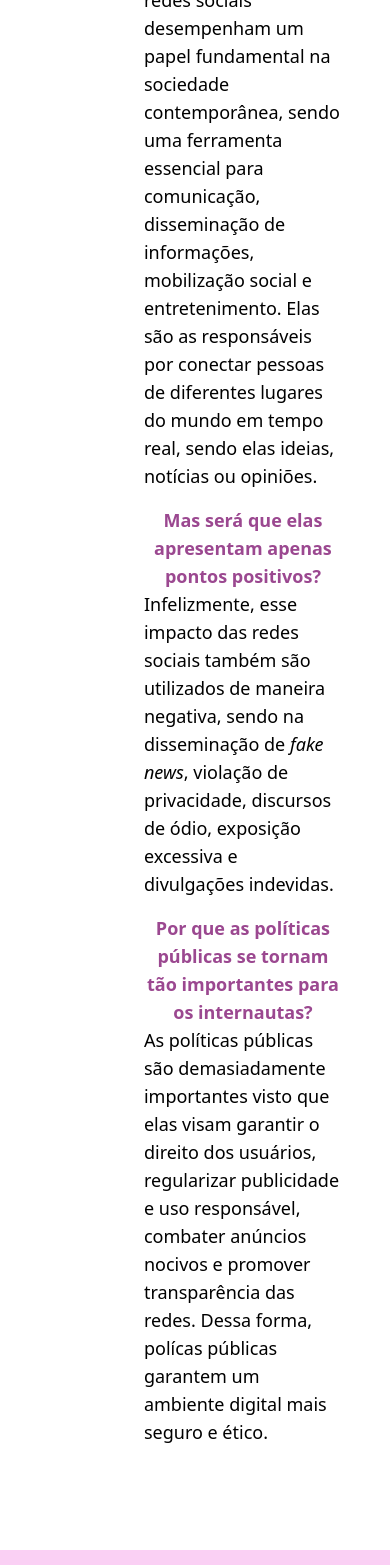
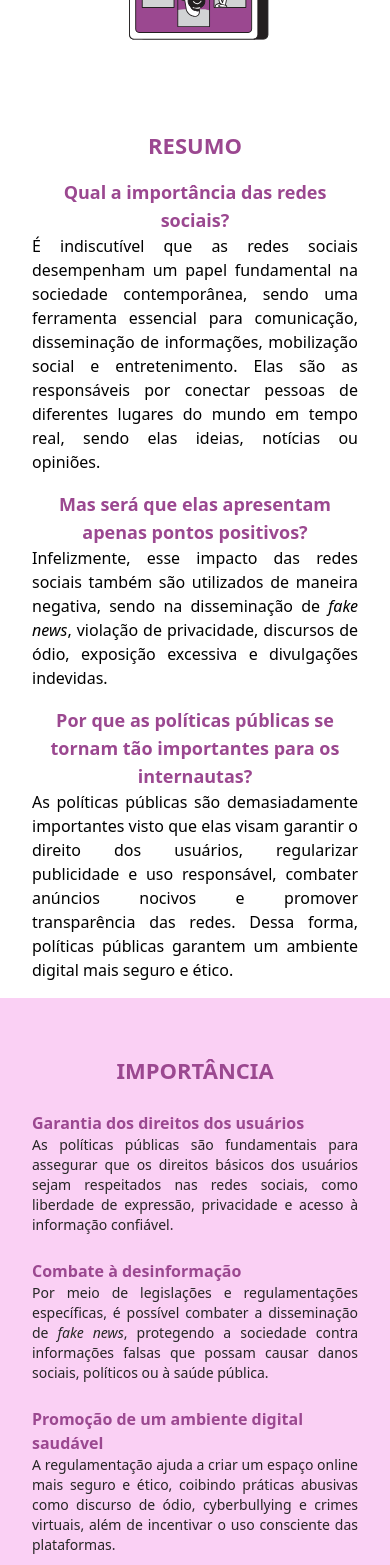
Before and after one commit to marowyck/ppublicas, a Next.js app: page / in a window 390 px wide. Shown: the part 432-1997 px from the top of the page. Built offline with nearby package versions, Linux system fonts and the light colour scheme.

Commit message:
feat: add responsivity

```diff
--- a/src/(app)/examples/page.tsx
+++ b/src/(app)/examples/page.tsx
@@ -1,18 +1,18 @@
 'use client';
 
-import Senado from '../../../public/images/Senado_Federal_do_Brasil_(Flag).jpg'
-import FakeNews from '../../../public/images/3cdb8d10-0736-11e8-a0cd-5ffc6ce60a85_fake-news-2127597_1920.png.cf.jpg'
-import LGPD from '../../../public/images/LGPD-CONTRATE-COM-PROMOCAO-OFERTA.png'
-import STJ from '../../../public/images/unnamed.png'
+import { useEffect, useRef, useState } from 'react';
+import { ChevronLeft, ChevronRight } from 'lucide-react';
+import InstagramPost from '@/components/layout/InstagramPost';
 
-import PLBETS from '../../../public/images/bets-celular.jpg'
-import PLFAKE from '../../../public/images/plfake.jpeg'
-import LGPDFOTO from '../../../public/images/lgpd.jpeg'
-import REDESSOCIAIS from '../../../public/images/20180812074324157698i-1.jpg'
+import Senado from '../../../public/images/Senado_Federal_do_Brasil_(Flag).jpg';
+import FakeNews from '../../../public/images/3cdb8d10-0736-11e8-a0cd-5ffc6ce60a85_fake-news-2127597_1920.png.cf.jpg';
+import LGPD from '../../../public/images/LGPD-CONTRATE-COM-PROMOCAO-OFERTA.png';
+import STJ from '../../../public/images/unnamed.png';
 
-import { useEffect, useRef, useState } from 'react';
-import InstagramPost from '@/components/layout/InstagramPost';
-import { ChevronLeft, ChevronRight } from 'lucide-react';
+import PLBETS from '../../../public/images/bets-celular.jpg';
+import PLFAKE from '../../../public/images/plfake.jpeg';
+import LGPDFOTO from '../../../public/images/lgpd.jpeg';
+import REDESSOCIAIS from '../../../public/images/20180812074324157698i-1.jpg';
 
 const posts = [
     {
@@ -20,7 +20,7 @@ const posts = [
         username: 'Senado',
         profileImage: Senado,
         postImage: PLBETS,
-        caption: 'Influenciadores, atletas e artistas têm grande poder nas redes, mas até onde vai essa influência? O Senado aprovou um projeto de lei que proíbe a promoção de apostas (bets) por essas figuras públicas. O objetivo é proteger principalmente os jovens e evitar o incentivo ao vício em jogos online. Responsabilidade também é influência. ⚠️',
+        caption: 'Influenciadores, atletas e artistas têm grande poder nas redes...',
         likes: 1280,
         lastComment: {
             user: 'População',
@@ -32,11 +32,11 @@ const posts = [
         username: 'PL_FakeNews',
         profileImage: FakeNews,
         postImage: PLFAKE,
-        caption: 'Notícias falsas circulam mais rápido que a verdade. E o preço disso? Desinformação, manipulação e até violência. O PL das Fake News propõe regras claras para que plataformas identifiquem, modere e informem sobre conteúdos enganosos. Uma internet segura depende de conteúdo confiável! 🔍📰',
+        caption: 'Notícias falsas circulam mais rápido que a verdade...',
         likes: 945,
         lastComment: {
             user: 'População',
-            text: 'Isso me ajudaria demais! Toda vez acabo me perdendo no que é falso ou verdadeiro.',
+            text: 'Isso me ajudaria demais!',
         },
     },
     {
@@ -44,11 +44,11 @@ const posts = [
         username: 'LGPD',
         profileImage: LGPD,
         postImage: LGPDFOTO,
-        caption: 'Você sabia que seus dados podem estar sendo vendidos agora mesmo? A LGPD já é um marco, mas ainda faltam políticas públicas fortes para fiscalizar, punir abusos e educar usuários. Seus dados são valiosos. Proteja o que é seu. 🔐📱',
+        caption: 'Você sabia que seus dados podem estar sendo vendidos agora mesmo?...',
         likes: 1732,
         lastComment: {
             user: 'População',
-            text: 'Sem dúvidas a lei mais importante para nós usuários!',
+            text: 'Sem dúvidas a lei mais importante!',
         },
     },
     {
@@ -56,11 +56,11 @@ const posts = [
         username: 'STJ',
         profileImage: STJ,
         postImage: REDESSOCIAIS,
-        caption: 'Ter regras para o uso das redes sociais é fundamental para garantir que o ambiente virtual seja seguro e respeitoso. Essas políticas ajudam a proteger a imagem da empresa, evitam o vazamento de informações confidenciais e promovem o respeito entre colaboradores e seguidores. Além disso, ajudam a evitar problemas legais e crises de reputação. No mundo digital, responsabilidade e ética são tão importantes quanto no presencial. Antes de postar, pense sempre no impacto! ✅✨',
+        caption: 'Ter regras para o uso das redes sociais é fundamental...',
         likes: 1107,
         lastComment: {
             user: 'População',
-            text: 'Sem dúvidas, isso é importantissimo! Alegria',
+            text: 'Sem dúvidas, isso é importantissimo!',
         },
     },
 ];
@@ -78,16 +78,18 @@ export default function Examples() {
         }
     };
 
-    const scrollLeft = () => {
-        if (containerRef.current) {
-            containerRef.current.scrollBy({ left: -400, behavior: 'smooth' });
-        }
-    };
+    const scrollByOneCard = (direction: 'left' | 'right') => {
+        const container = containerRef.current;
+        if (!container) return;
 
-    const scrollRight = () => {
-        if (containerRef.current) {
-            containerRef.current.scrollBy({ left: 400, behavior: 'smooth' });
-        }
+        const containerWidth = container.clientWidth;
+
+        const card = container.querySelector('div > div');
+        const cardWidth = card ? (card as HTMLElement).offsetWidth : 360;
+
+        const scrollAmount = direction === 'left' ? -cardWidth : cardWidth;
+
+        container.scrollBy({ left: scrollAmount, behavior: 'smooth' });
     };
 
     useEffect(() => {
@@ -98,41 +100,46 @@ export default function Examples() {
             window.addEventListener('resize', updateScrollButtons);
         }
         return () => {
-            if (container) container.removeEventListener('scroll', updateScrollButtons);
+            container?.removeEventListener('scroll', updateScrollButtons);
             window.removeEventListener('resize', updateScrollButtons);
         };
     }, []);
 
     return (
-        <div className="relative max-w-[1300px] mx-auto py-12">
-            <p className='font-bold text-[22px] text-[#9b4890] text-center'>POLÍTICAS PÚBLICAS</p>
-            <div className="flex justify-between items-center mb-4 px-6 pt-12">
+        <div className="relative max-w-[1300px] mx-auto py-12 px-4">
+            <p className="font-bold text-[22px] text-[#9b4890] text-center">POLÍTICAS PÚBLICAS</p>
+
+            <div className="relative flex items-center mt-12">
                 <button
-                    onClick={scrollLeft}
+                    onClick={() => scrollByOneCard('left')}
                     disabled={!canScrollLeft}
-                    className={`p-2 rounded-full shadow-xl ${canScrollLeft ? 'bg-[#9b4890] cursor-pointer' : 'bg-gray-400 cursor-not-allowed'
-                        }`}
+                    aria-label="Scroll para a esquerda"
+                    className={`p-2 rounded-full shadow-xl absolute left-0 z-10 bg-[#9b4890] text-white disabled:bg-gray-400 disabled:cursor-not-allowed`}
                 >
-                    <ChevronLeft size={24} color='white' />
+                    <ChevronLeft size={24} />
                 </button>
+
                 <div
                     ref={containerRef}
-                    className="flex gap-6 px-6 scroll-smooth no-scrollbar overflow-x-hidden"
-                    style={{ width: 780 }}
+                    className="flex gap-6 overflow-x-auto scroll-smooth no-scrollbar w-full snap-x snap-mandatory"
                 >
                     {posts.map((post) => (
-                        <div key={post.id} className="flex-shrink-0 w-[360px]">
+                        <div
+                            key={post.id}
+                            className="flex-shrink-0 w-full max-w-[360px] snap-center"
+                        >
                             <InstagramPost {...post} />
                         </div>
                     ))}
                 </div>
+
                 <button
-                    onClick={scrollRight}
+                    onClick={() => scrollByOneCard('right')}
                     disabled={!canScrollRight}
-                    className={`p-2 rounded-full shadow-xl ${canScrollRight ? 'bg-[#9b4890] cursor-pointer' : 'bg-gray-400 cursor-not-allowed'
-                        }`}
+                    aria-label="Scroll para a direita"
+                    className={`p-2 rounded-full shadow-xl absolute right-0 z-10 bg-[#9b4890] text-white disabled:bg-gray-400 disabled:cursor-not-allowed`}
                 >
-                    <ChevronRight size={24} color='white' />
+                    <ChevronRight size={24} />
                 </button>
             </div>
         </div>
--- a/src/(app)/importance/page.tsx
+++ b/src/(app)/importance/page.tsx
@@ -3,58 +3,59 @@ import Image from 'next/image'
 
 export default function Importance() {
     return (
-        <div className="flex flex-row-reverse bg-[#fad0f4]">
-            <div className='pt-8'>
+        <div className="flex flex-col-reverse md:flex-row-reverse bg-[#fad0f4] p-4 md:p-6">
+            <div className="flex justify-center pt-6 md:pt-8 md:w-1/2">
                 <Image
                     src={Facebook}
-                    alt={'Imagem de um celular branco com várias curtidas aparecendo.'}
-                    width={1200}
+                    alt="Imagem de um celular branco com várias curtidas aparecendo."
+                    width={600}
+                    className="w-full max-w-[300px] md:max-w-[600px] h-auto"
                 />
             </div>
-            <div className='flex flex-col gap-4 py-[80px] px-6'>
-                <p className='font-bold text-[22px] text-[#9b4890] text-center'>IMPORTÂNCIA</p>
+            <div className="flex flex-col gap-6 py-10 md:py-[80px] md:w-1/2">
+                <p className="font-bold text-[22px] text-[#9b4890] text-center">IMPORTÂNCIA</p>
 
                 <div>
-                    <p className='text-lg px-6 font-semibold text-[#9b4890]'>
+                    <p className="text-base md:text-lg px-4 md:px-6 font-semibold text-[#9b4890]">
                         Garantia dos direitos dos usuários
                     </p>
-                    <p className='text-lg px-6 text-[#262626]'>
+                    <p className="text-sm md:text-lg px-4 md:px-6 text-[#262626] text-justify">
                         As políticas públicas são fundamentais para assegurar que os direitos básicos dos usuários sejam respeitados nas redes sociais, como liberdade de expressão, privacidade e acesso à informação confiável.
                     </p>
                 </div>
 
                 <div>
-                    <p className='text-lg px-6 font-semibold text-[#9b4890]'>
+                    <p className="text-base md:text-lg px-4 md:px-6 font-semibold text-[#9b4890]">
                         Combate à desinformação
                     </p>
-                    <p className='text-lg px-6 text-[#262626]'>
-                        Por meio de legislações e regulamentações específicas, é possível combater a disseminação de <span className='italic'>fake news</span>, protegendo a sociedade contra informações falsas que possam causar danos sociais, políticos ou à saúde pública.
+                    <p className="text-sm md:text-lg px-4 md:px-6 text-[#262626] text-justify">
+                        Por meio de legislações e regulamentações específicas, é possível combater a disseminação de <span className="italic">fake news</span>, protegendo a sociedade contra informações falsas que possam causar danos sociais, políticos ou à saúde pública.
                     </p>
                 </div>
 
                 <div>
-                    <p className='text-lg px-6 font-semibold text-[#9b4890]'>
+                    <p className="text-base md:text-lg px-4 md:px-6 font-semibold text-[#9b4890]">
                         Promoção de um ambiente digital saudável
                     </p>
-                    <p className='text-lg px-6 text-[#262626]'>
+                    <p className="text-sm md:text-lg px-4 md:px-6 text-[#262626] text-justify">
                         A regulamentação ajuda a criar um espaço online mais seguro e ético, coibindo práticas abusivas como discurso de ódio, cyberbullying e crimes virtuais, além de incentivar o uso consciente das plataformas.
                     </p>
                 </div>
 
                 <div>
-                    <p className='text-lg px-6 font-semibold text-[#9b4890]'>
+                    <p className="text-base md:text-lg px-4 md:px-6 font-semibold text-[#9b4890]">
                         Transparência e responsabilidade das plataformas
                     </p>
-                    <p className='text-lg px-6 text-[#262626]'>
+                    <p className="text-sm md:text-lg px-4 md:px-6 text-[#262626] text-justify">
                         Políticas públicas exigem que empresas responsáveis por redes sociais atuem com mais transparência em seus algoritmos e processos de moderação de conteúdo, além de prestarem contas ao público e às autoridades competentes.
                     </p>
                 </div>
 
                 <div>
-                    <p className='text-lg px-6 font-semibold text-[#9b4890]'>
+                    <p className="text-base md:text-lg px-4 md:px-6 font-semibold text-[#9b4890]">
                         Inclusão digital e acesso equitativo
                     </p>
-                    <p className='text-lg px-6 text-[#262626]'>
+                    <p className="text-sm md:text-lg px-4 md:px-6 text-[#262626] text-justify">
                         Por meio de programas e incentivos, o Estado pode ampliar o acesso à internet e às redes sociais para populações marginalizadas, promovendo maior inclusão digital e igualdade no ambiente virtual.
                     </p>
                 </div>
--- a/src/(app)/resume/page.tsx
+++ b/src/(app)/resume/page.tsx
@@ -3,23 +3,40 @@ import Image from 'next/image'
 
 export default function Resume() {
     return (
-        <div className='flex p-6'>
-            <div className='pt-8'>
-                <Image src={Profile} alt={'Perfil de um homem em alguma rede social qualquer.'} width={1200} />
+        <div className='flex flex-col md:flex-row p-4 md:p-6'>
+            <div className='flex justify-center pt-6 md:pt-8 md:w-1/2'>
+                <Image
+                    src={Profile}
+                    alt='Perfil de um homem em alguma rede social qualquer.'
+                    width={600}
+                    className='w-full max-w-[300px] md:max-w-[600px] h-auto'
+                />
             </div>
-            <div className='flex flex-col gap-4 py-[80px]'>
+            <div className='flex flex-col gap-4 pt-10 md:pt-[80px] md:w-1/2'>
                 <p className='font-bold text-[22px] text-[#9b4890] text-center'>RESUMO</p>
                 <div>
-                    <p className='text-lg px-6 font-semibold text-[#9b4890] text-center'>Qual a importância das redes sociais?</p>
-                    <p className='text-lg px-6'>É indiscutível que as redes sociais desempenham um papel fundamental na sociedade contemporânea, sendo uma ferramenta essencial para comunicação, disseminação de informações, mobilização social e entretenimento. Elas são as responsáveis por conectar pessoas de diferentes lugares do mundo em tempo real, sendo elas ideias, notícias ou opiniões.</p>
+                    <p className='text-lg px-4 md:px-6 font-semibold text-[#9b4890] text-center'>
+                        Qual a importância das redes sociais?
+                    </p>
+                    <p className='text-base md:text-lg px-4 md:px-6 text-justify'>
+                        É indiscutível que as redes sociais desempenham um papel fundamental na sociedade contemporânea, sendo uma ferramenta essencial para comunicação, disseminação de informações, mobilização social e entretenimento. Elas são as responsáveis por conectar pessoas de diferentes lugares do mundo em tempo real, sendo elas ideias, notícias ou opiniões.
+                    </p>
                 </div>
                 <div>
-                    <p className='text-lg px-6 font-semibold text-[#9b4890] text-center'>Mas será que elas apresentam apenas pontos positivos?</p>
-                    <p className='text-lg px-6'>Infelizmente, esse impacto das redes sociais também são utilizados de maneira negativa, sendo na disseminação de <span className='italic'>fake news</span>, violação de privacidade, discursos de ódio, exposição excessiva e divulgações indevidas.</p>
+                    <p className='text-lg px-4 md:px-6 font-semibold text-[#9b4890] text-center'>
+                        Mas será que elas apresentam apenas pontos positivos?
+                    </p>
+                    <p className='text-base md:text-lg px-4 md:px-6 text-justify'>
+                        Infelizmente, esse impacto das redes sociais também são utilizados de maneira negativa, sendo na disseminação de <span className='italic'>fake news</span>, violação de privacidade, discursos de ódio, exposição excessiva e divulgações indevidas.
+                    </p>
                 </div>
                 <div>
-                    <p className='text-lg px-6 font-semibold text-[#9b4890] text-center'>Por que as políticas públicas se tornam tão importantes para os internautas?</p>
-                    <p className='text-lg px-6'>As políticas públicas são demasiadamente importantes visto que elas visam garantir o direito dos usuários, regularizar publicidade e uso responsável, combater anúncios nocivos e promover transparência das redes. Dessa forma, polícas públicas garantem um ambiente digital mais seguro e ético.</p>
+                    <p className='text-lg px-4 md:px-6 font-semibold text-[#9b4890] text-center'>
+                        Por que as políticas públicas se tornam tão importantes para os internautas?
+                    </p>
+                    <p className='text-base md:text-lg px-4 md:px-6 text-justify'>
+                        As políticas públicas são demasiadamente importantes visto que elas visam garantir o direito dos usuários, regularizar publicidade e uso responsável, combater anúncios nocivos e promover transparência das redes. Dessa forma, políticas públicas garantem um ambiente digital mais seguro e ético.
+                    </p>
                 </div>
             </div>
         </div>
--- a/src/app/page.tsx
+++ b/src/app/page.tsx
@@ -3,6 +3,7 @@ import Examples from "@/(app)/examples/page";
 import Footer from "@/(app)/footer/page";
 import IA from "@/(app)/ia/page";
 import Importance from "@/(app)/importance/page";
+import Influencers from "@/(app)/influencers/page";
 import Resume from "@/(app)/resume/page";
 import TopBar from "@/(app)/topbar/page";
 
@@ -14,6 +15,7 @@ export default function Home() {
       <Importance />
       <Challenges />
       <Examples />
+      <Influencers />
       <IA />
       <Footer />
     </div>
```
Also changed, not shown: src/(app)/ia/page.tsx (+13 -9 lines).
